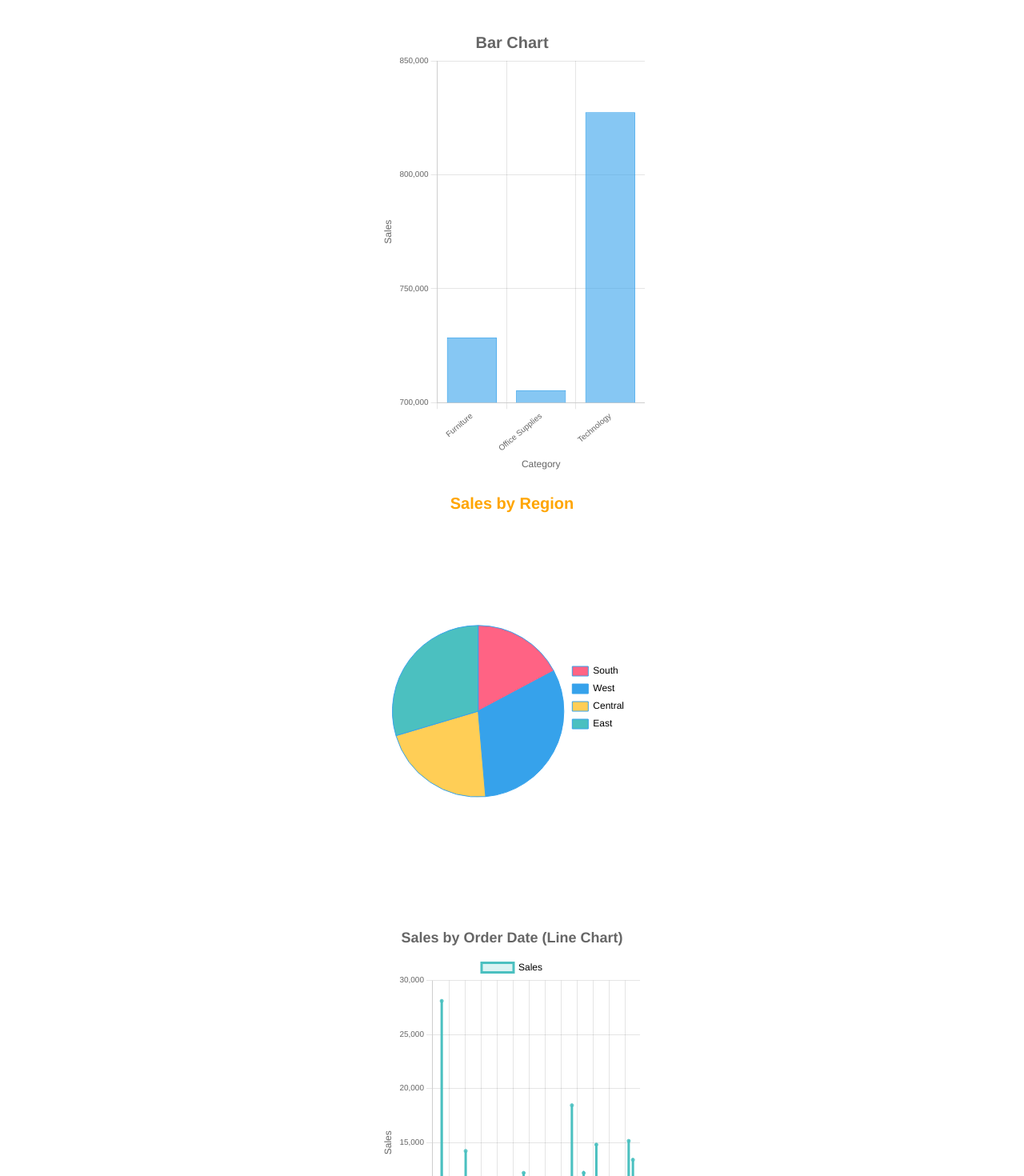
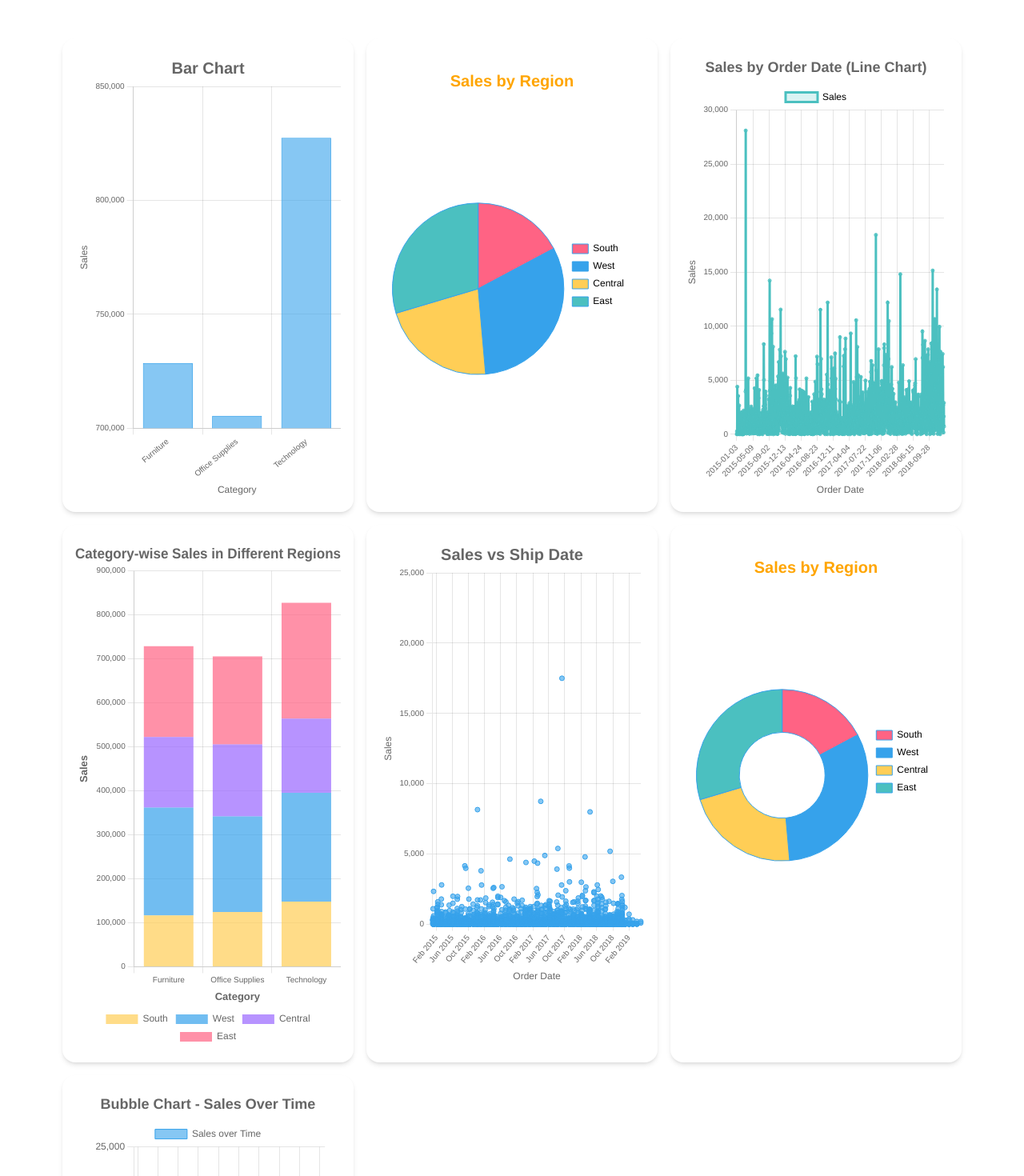
Before and after one commit to DDev750wala/dv-oep, a React (Vite) app: page / in a window 1280 px wide. Shown: the top 1470 px of the page at 80% size. Built offline with nearby package versions, Linux system fonts and the light colour scheme.

Commit message:
dashboard completed

```diff
--- a/src/App.tsx
+++ b/src/App.tsx
@@ -1,16 +1,18 @@
 import { useContext, useEffect, useState } from "react";
 import "./App.css";
-import { Button } from "./components/ui/button";
+// import { Button } from "./components/ui/button";
 import Papa from "papaparse";
 import csvData from "../assets/data.csv?raw";
 import { DataContext, DataInterface } from "./lib/dataStore";
-import BarChart from "./components/BarChart";
-import PieChart from "./components/PieChart";
-import LineChart from "./components/LineChart";
-import  ScatterChart  from "./components/ScatterChart";
-import StackedBarChart from "./components/StackedBar";
-import DoughNut from "./components/DoughNutChart";
-import BubbleChart from "./components/BubbleChart";
+// import BarChart from "./components/BarChart";
+// import PieChart from "./components/PieChart";
+// import LineChart from "./components/LineChart";
+// import  ScatterChart  from "./components/ScatterChart";
+// import StackedBarChart from "./components/StackedBar";
+// import DoughNut from "./components/DoughNutChart";
+// import BubbleChart from "./components/BubbleChart";
+
+import DashBoard from "./components/DashBoard";
 
 function App() {
     const [data, setData] = useState<DataInterface[]>([]);
@@ -40,13 +42,14 @@ function App() {
                 <Button className="" variant={"default"}>
                     click
                 </Button> */}
-                <BarChart />
-                <PieChart />
-                <LineChart />
-                <StackedBarChart />
-                <ScatterChart />
-                <DoughNut />
-                <BubbleChart />
+                {/* <BarChart /> */}
+                {/* <PieChart /> */}
+                {/* <LineChart /> */}
+                {/* <StackedBarChart />  */}
+                {/* <ScatterChart /> */}
+                {/* <DoughNut /> */}
+                {/* <BubbleChart /> */}
+                <DashBoard />
             </>
         </DataContext.Provider>
     );
--- /dev/null
+++ b/src/components/DashBoard.tsx
@@ -0,0 +1,36 @@
+// src/components/Dashboard.tsx
+import BarChart from "./BarChart";
+import PieChart from "./PieChart";
+import LineChart from "./LineChart";
+import ScatterChart from "./ScatterChart";
+import StackedBarChart from "./StackedBar";
+import DoughNut from "./DoughNutChart";
+import BubbleChart from "./BubbleChart";
+
+export default function DashBoard() {
+    return (
+        <div className="grid grid-cols-1 sm:grid-cols-2 lg:grid-cols-3 gap-4 p-4">
+            <div className="bg-white rounded-2xl shadow-md p-4">
+                <BarChart />
+            </div>
+            <div className="bg-white rounded-2xl shadow-md p-4">
+                <PieChart />
+            </div>
+            <div className="bg-white rounded-2xl shadow-md p-4">
+                <LineChart />
+            </div>
+            <div className="bg-white rounded-2xl shadow-md p-4">
+                <StackedBarChart />
+            </div>
+            <div className="bg-white rounded-2xl shadow-md p-4">
+                <ScatterChart />
+            </div>
+            <div className="bg-white rounded-2xl shadow-md p-4">
+                <DoughNut />
+            </div>
+            <div className="bg-white rounded-2xl shadow-md p-4">
+                <BubbleChart />
+            </div>
+        </div>
+    );
+}
```
